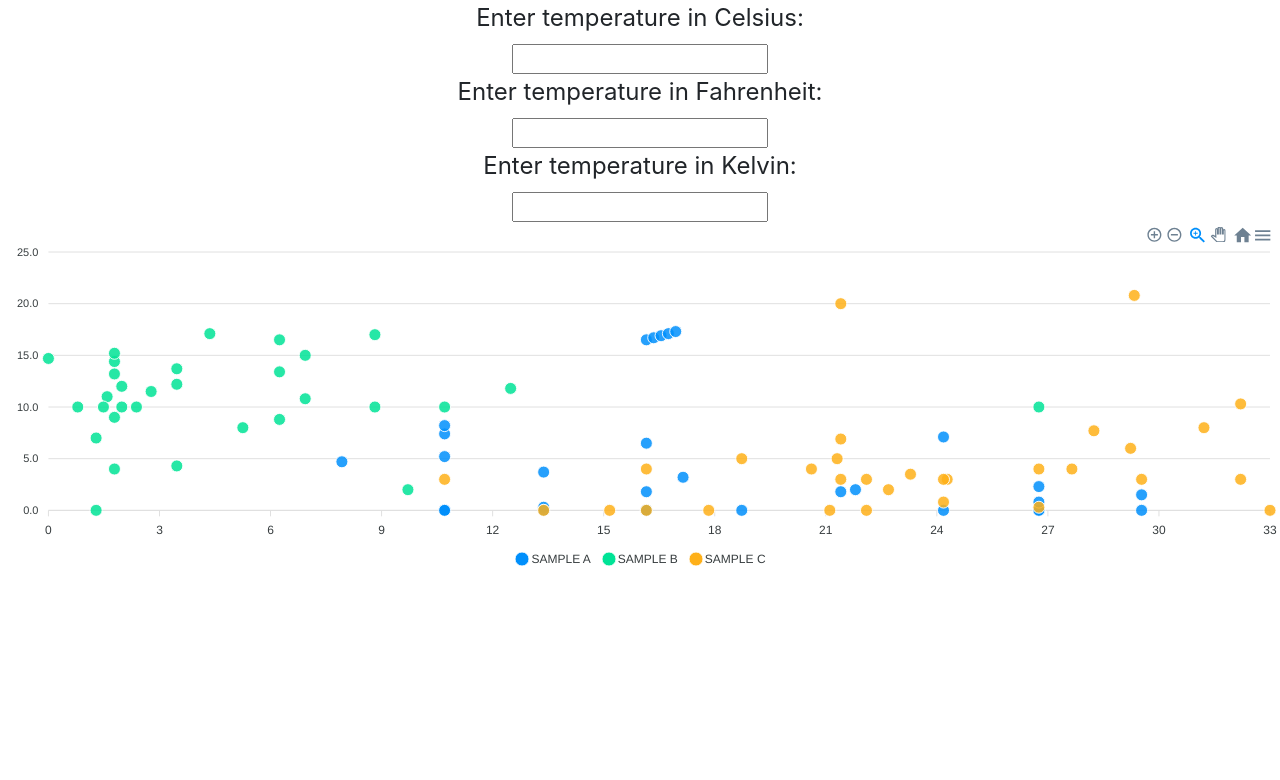
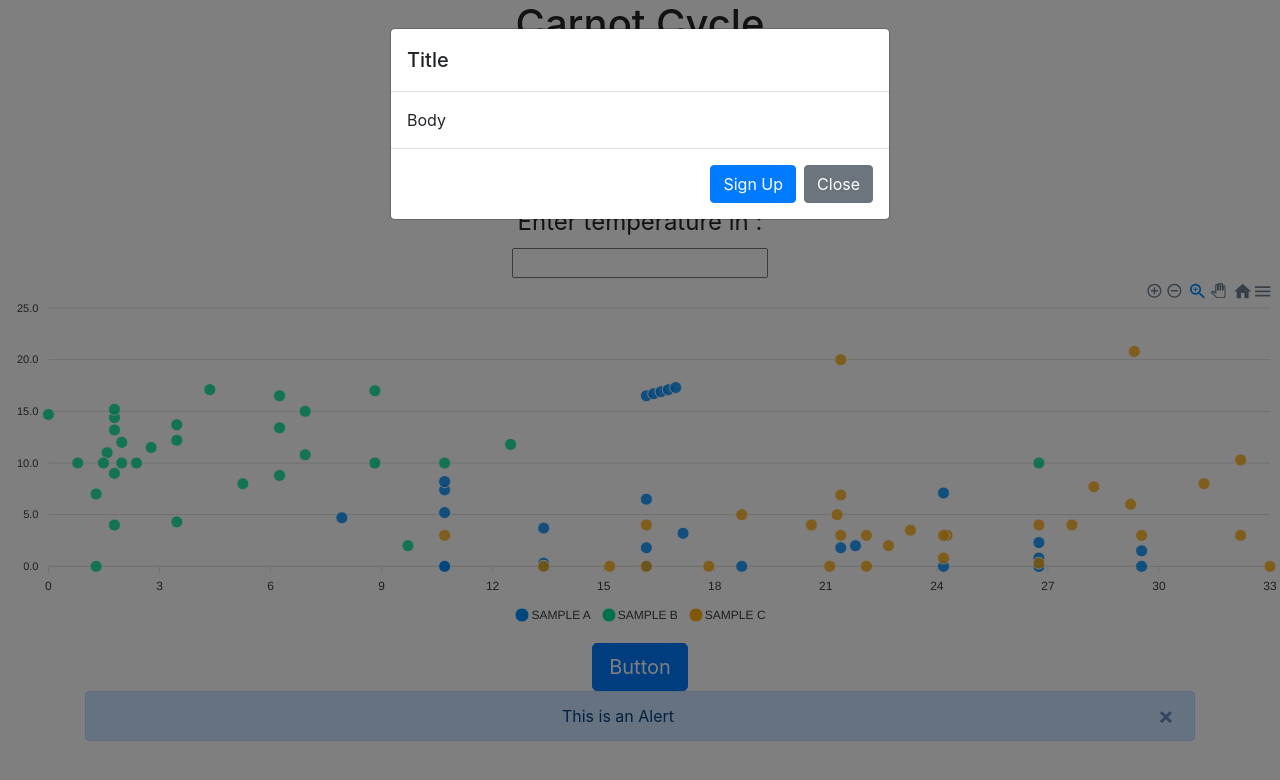
Before and after one commit to RuslanUchan/carnot-cycle, a React (Create React App) app: page / in a window 1280 px wide. Shown: the top 780 px of the page. Built offline with nearby package versions, Linux system fonts and the light colour scheme.

Commit message:
Kelvin input only

```diff
--- a/package.json
+++ b/package.json
@@ -10,7 +10,7 @@
     "react-apexcharts": "^1.2.1",
     "react-chartjs-2": "^2.7.4",
     "react-dom": "^16.7.0",
-    "react-scripts": "2.1.2",
+    "react-scripts": "^2.1.3",
     "reactstrap": "^7.0.2"
   },
   "scripts": {
--- a/src/App.js
+++ b/src/App.js
@@ -3,6 +3,7 @@ import "./App.css"
 
 import Calculator from "./components/Calculator"
 import ScatterChart from "./components/ScatterChart"
+import Reactstrap from "./components/Reactstrap"
 
 class App extends Component {
   constructor(props) {
@@ -10,8 +11,8 @@ class App extends Component {
 
     this.state = {
       scaleNames: {
-        c: 'Celsius',
-        f: 'Fahrenheit'
+        c: "Celsius",
+        f: "Fahrenheit"
       }
     }
   }
@@ -19,8 +20,10 @@ class App extends Component {
   render() {
     return (
       <div className="App">
+        <h1>Carnot Cycle</h1>
         <Calculator />
         <ScatterChart />
+        <Reactstrap />
       </div>
     )
   }
--- a/src/components/Calculator.js
+++ b/src/components/Calculator.js
@@ -1,34 +1,28 @@
 import React, { Component } from "react"
 import TemperatureInput from "./TemperatureInput"
+import { Container, Row, Col } from "reactstrap"
 
 class Calculator extends Component {
   constructor(props) {
     super(props)
-    this.state = { temperature: "", scale: "c" }
-  }
-
-  handleCelsiusChange = temperature => {
-    this.setState({ scale: "c", temperature })
-  }
-
-  handleFahrenheitChange = temperature => {
-    this.setState({ scale: "f", temperature })
+    this.state = { temperature: "" }
   }
 
   handleKelvinChange = temperature => {
-    this.setState({ scale: "k", temperature })
+    this.setState({ temperature })
   }
 
-  toCelsius = fahrenheit => {
-    return ((fahrenheit - 32) * 5) / 9
+  /**
+   *  All temperature is converted into Kelvin. As kelvin is
+   *  used to calculate thermodynamics equation.
+   *  it's the international standard
+   */
+  toCelsius = kelvin => {
+    return kelvin - 273
   }
 
-  toFahrenheit = celsius => {
-    return (celsius * 9) / 5 + 32
-  }
-
-  toKelvin = celsius => {
-    return celsius + 273.0
+  toFahrenheit = kelvin => {
+    return (kelvin - 273) * 1.8 + 32
   }
 
   tryConvert = (temperature, convert) => {
@@ -42,34 +36,18 @@ class Calculator extends Component {
   }
 
   render() {
-    const scale = this.state.scale
     const temperature = this.state.temperature
-    const celsius =
-      scale === "f" ? this.tryConvert(temperature, this.toCelsius) : temperature
-    const fahrenheit =
-      scale === "c"
-        ? this.tryConvert(temperature, this.toFahrenheit)
-        : temperature
-    const kelvin =
-      scale === "c" ? this.tryConvert(temperature, this.toKelvin) : temperature
+    const celsius = this.tryConvert(temperature, this.toCelsius)
+    const fahrenheit = this.tryConvert(temperature, this.toFahrenheit)
 
     return (
       <div>
         <TemperatureInput
-          scale="c"
-          temperature={celsius}
-          onTemperatureChange={this.handleCelsiusChange}
-        />
-        <TemperatureInput
-          scale="f"
-          temperature={fahrenheit}
-          onTemperatureChange={this.handleFahrenheitChange}
-        />
-        <TemperatureInput
-          scale="k"
-          temperature={kelvin}
+          temperature={this.state.temperature}
           onTemperatureChange={this.handleKelvinChange}
         />
+        <TemperatureInput temperature={celsius} />
+        <TemperatureInput temperature={fahrenheit} />
       </div>
     )
   }
--- /dev/null
+++ b/src/components/Reactstrap.js
@@ -0,0 +1,46 @@
+import React, { Component } from "react"
+import {
+  Container,
+  Button,
+  Alert,
+  Modal,
+  ModalHeader,
+  ModalBody,
+  ModalFooter
+} from "reactstrap"
+
+export default class Reactstrap extends Component {
+  constructor(props) {
+    super(props)
+
+    this.state = {
+      visible: true
+    }
+  }
+
+  toggle = () => {
+    this.setState({ visible: !this.state.visible })
+  }
+
+  render() {
+    return (
+      <Container>
+        <Button color="primary" onClick={this.toggle} size="lg">
+          Button
+        </Button>
+        <br />
+        <Alert color="primary" isOpen={this.state.visible} toggle={this.toggle}>
+          This is an Alert
+        </Alert>
+        <Modal isOpen={this.state.visible}>
+          <ModalHeader>Title</ModalHeader>
+          <ModalBody>Body</ModalBody>
+          <ModalFooter>
+            <Button color="primary">Sign Up</Button>
+            <Button color="secondary" onClick={this.toggle}>Close</Button>
+          </ModalFooter>
+        </Modal>
+      </Container>
+    )
+  }
+}
--- a/src/components/TemperatureInput.js
+++ b/src/components/TemperatureInput.js
@@ -6,9 +6,9 @@ class TemperatureInput extends Component {
 
     this.state = {
       scaleNames: {
-        c: 'Celsius',
-        f: 'Fahrenheit',
-        k: 'Kelvin'
+        c: "Celsius",
+        f: "Fahrenheit",
+        k: "Kelvin"
       }
     }
   }
```
Also changed, not shown: 1 other file (tests, documents, lock files or other folders).
